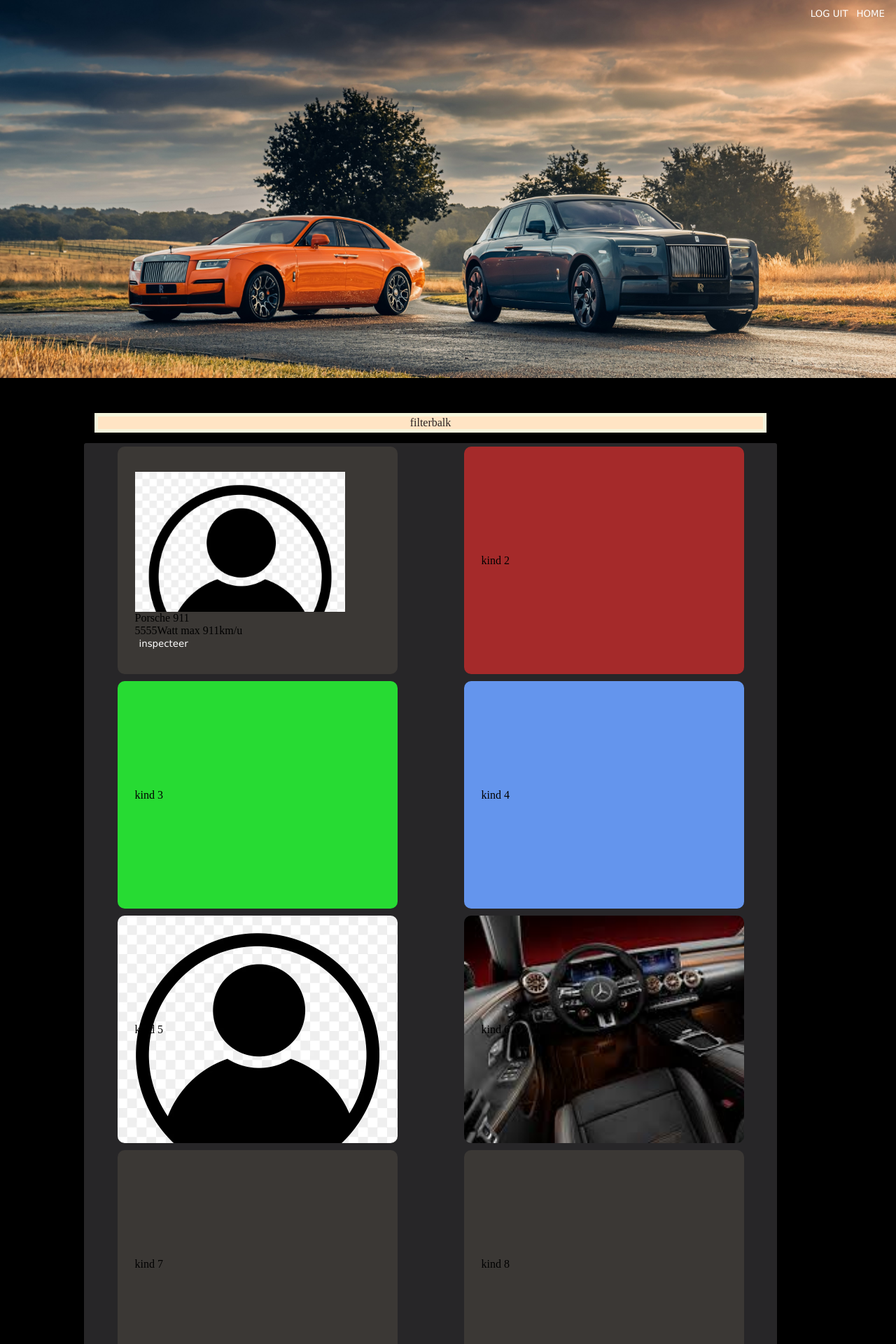
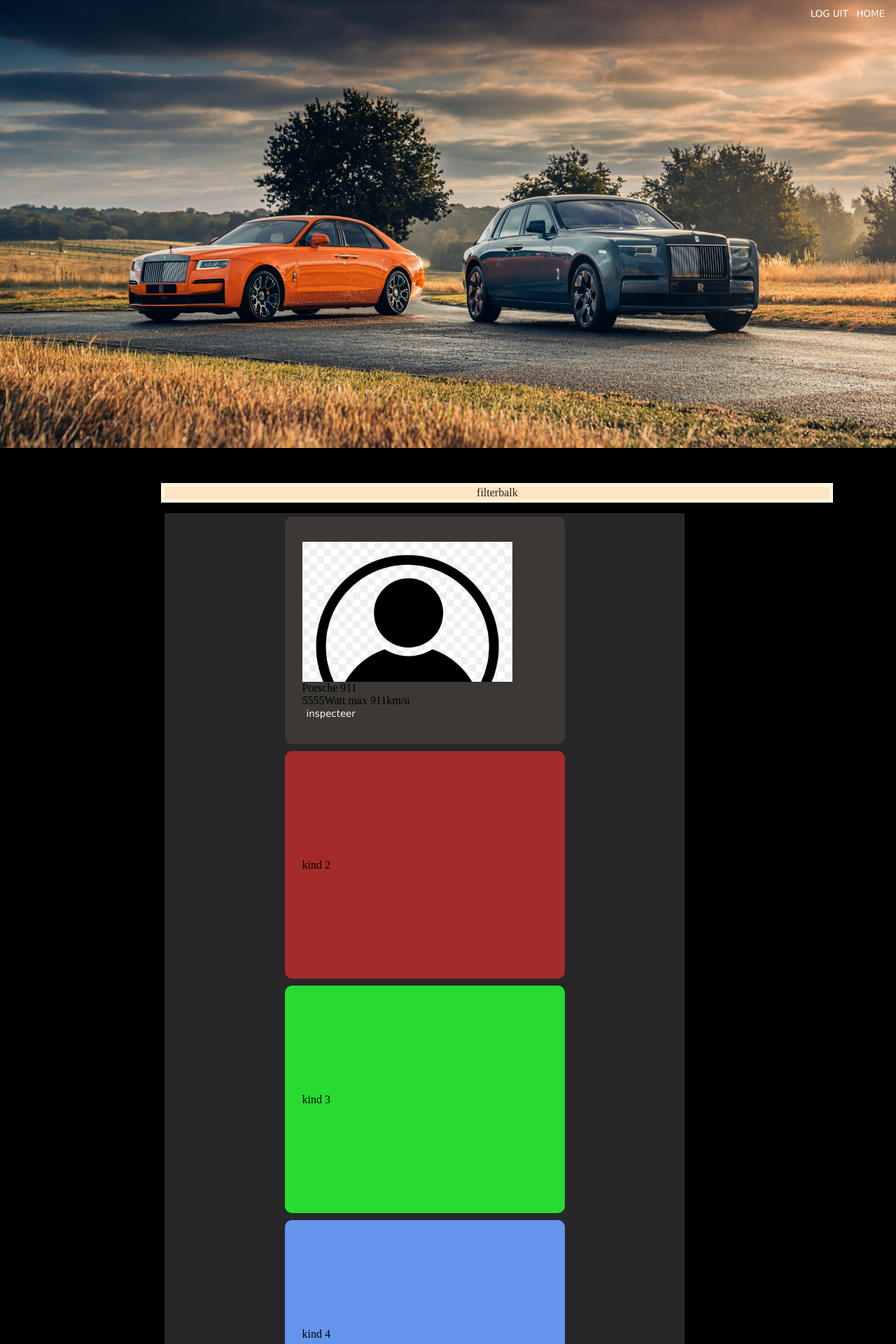
Before and after one commit to molly-36/webshop-flex-Milo-Kasper, a PHP site: page /aanbod.php in a window 1280 px wide. Shown: the top 1920 px of the page at 70% size. Run offline with PHP 8.4, Linux system fonts and the light colour scheme.

Commit message:
procenten

```diff
--- a/site_files/aanbbbod.css
+++ b/site_files/aanbbbod.css
@@ -39,8 +39,12 @@ ul{
     flex-direction: row-reverse;
 }
 
+.onderkant{
+    margin: 5vh 18vw;
+}
+
 .container{
-    width: 990px;
+    width: 58vw;
     height:fit-content;
     border: solid 5px;
     border-color: rgb(0, 0, 0);
@@ -51,14 +55,13 @@ ul{
     justify-content: space-around;
     align-content: space-between;
     align-items: flex-start;
-    margin: 100px 115px;
     margin-top: 10px;
 }
 
 .fotobeginaanbod{
     margin-top: 0px;
     background-image: url(fototo.jpg);
-    height: 540px;
+    height: 80vh;
     width: 100%;
     background-repeat: no-repeat ;
     background-size: cover;
@@ -69,7 +72,7 @@ ul{
     margin-right: 0px;
     position: sticky;
     top: 10px;
-    left: 135px;
+    left: 21vw;
     width: 950px;
     border: solid 5px;
     border-color: beige;
--- a/site_files/aanbod.php
+++ b/site_files/aanbod.php
@@ -15,6 +15,7 @@
         </ul>
     </div>
     </div>
+    <div class="onderkant">
     <div class="filtercontainer">
           filterbalk
     </div>
@@ -34,5 +35,6 @@
         <div class="kid" id="kid8">kind 8</div>
         <div class="kid" id="kid9">kind 9</div>
     </div>
+    </div>
 </body>
 </html>
--- a/site_files/home.php
+++ b/site_files/home.php
@@ -25,7 +25,7 @@
 <?php
 //adminconfiguration-----------------------------------------------------------------------------------------------
     if($_SESSION["gebruikertype"] == "admin"){
-        echo"<p id='admintext'>admin</p>";
+        echo"<button id='admintext'><a href='invoegen.php'>admin</a></button>";
     }
     ?>
 
--- a/site_files/homeStyle.css
+++ b/site_files/homeStyle.css
@@ -72,6 +72,4 @@ p{
 #admintext{
     border: solid white;
     border-radius: 3px;
-    width: 40px;
-    height: 20px;
 }
--- a/site_files/register.php
+++ b/site_files/register.php
@@ -15,7 +15,8 @@
         $username = $_POST["username"];
         $password = $_POST["password"];
         //controleert of er al iemand is met dezelfde user
-        $sql2 = "SELECT * FROM tabel_users WHERE username = '$username'";
+        $sql2 = "SELECT * FROM tabel_users WHERE username = '$username' AND password= '$password'";
+        print $sql2;
         $result2 = $mysqli->query($sql2);
         if($result2->num_rows > 0) {
             echo '
@@ -35,7 +36,7 @@
                 $sql = "INSERT into tabel_users (username, password) VALUES ('$username', '$password')";
                 $result = $mysqli->query($sql);
                 if ($result) {
-                    header("Location: index.php");
+                   // header("Location: index.php");
                 } else {
                     echo '
                     <div>
```
Also changed, not shown: site_files/fotos/873567.avif (renamed from site_files/873567.avif), site_files/invoegen.php (added).
